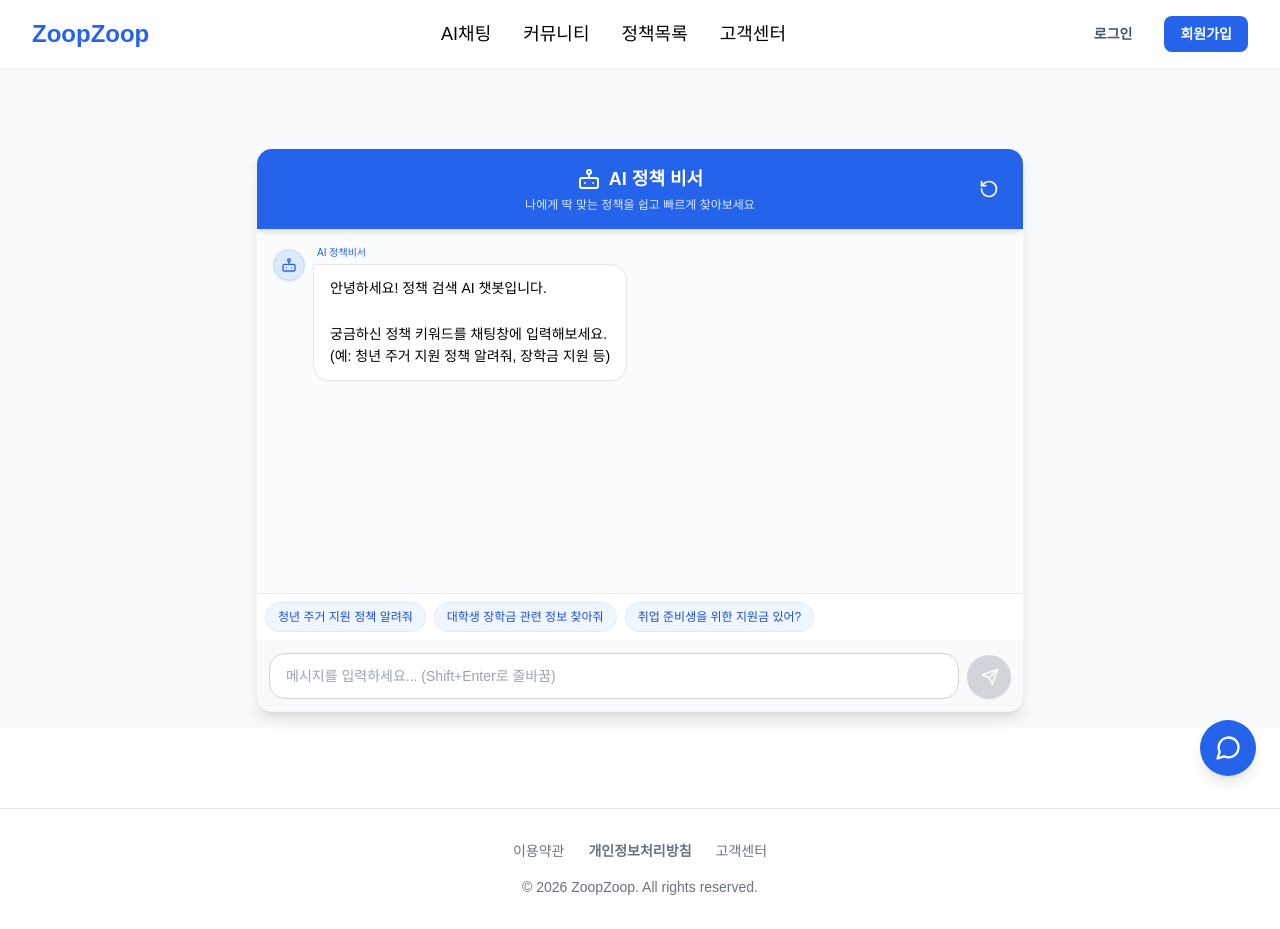
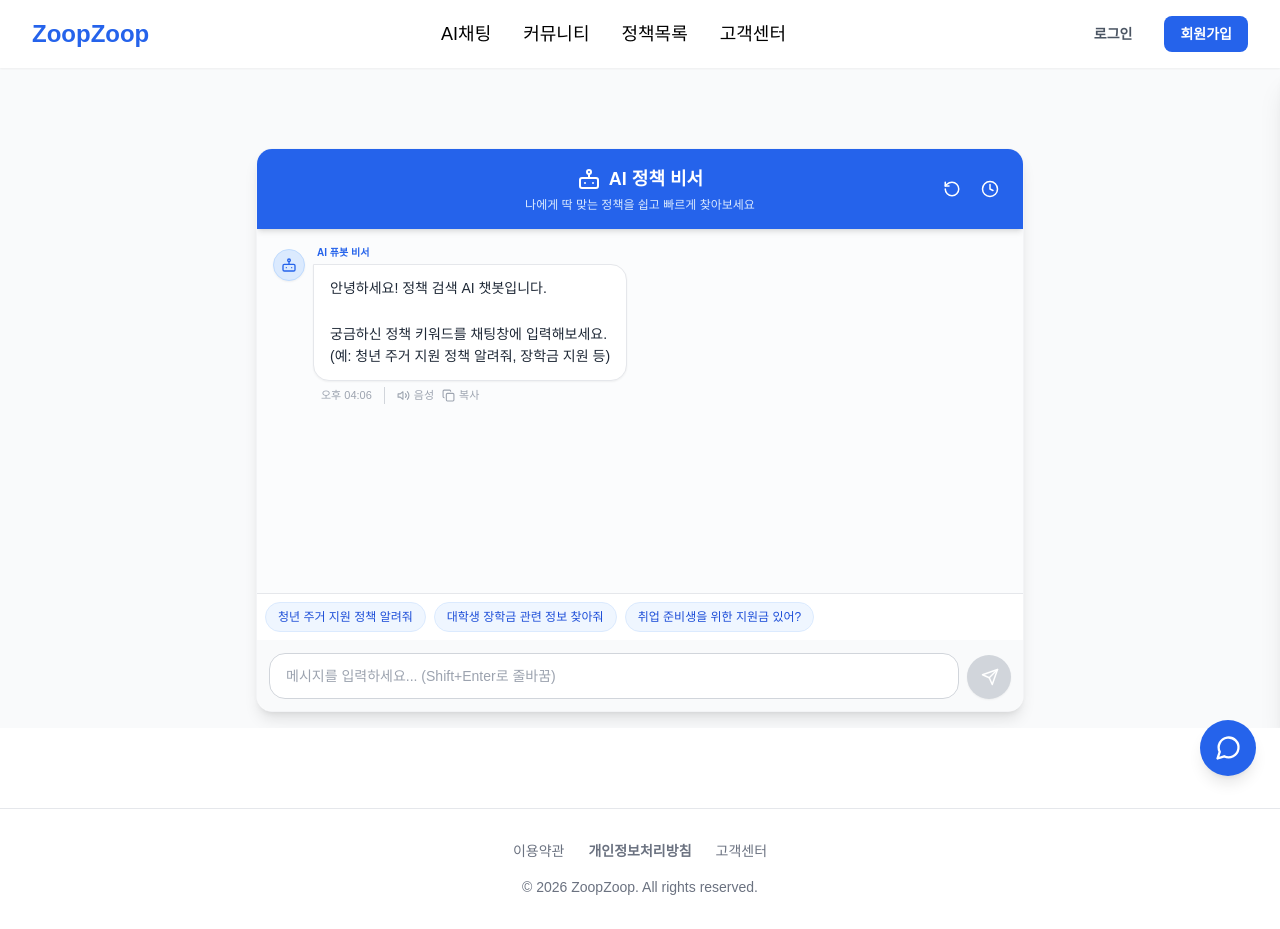
Before and after one commit to TAESEOK24/zoopzoop, a React (Create React App) app in the folder Front/client/: page /ai-chat in a window 1280 px wide. Built offline with nearby package versions, Linux system fonts and the light colour scheme.

Commit message:
feat: 히스토리 관리

```diff
--- a/Front/client/src/api/chatbot.js
+++ b/Front/client/src/api/chatbot.js
@@ -2,7 +2,7 @@ import axios from 'axios';
 import { API_BASE_URL } from './index';
 
 const chatbotApi = axios.create({
-    baseURL: `${API_BASE_URL}/chatbot`,
+    baseURL: `${API_BASE_URL}/api/chatbot`,
     headers: {
         'Content-Type': 'application/json',
     },
--- /dev/null
+++ b/Front/client/src/components/Chatbot/ChatHistorySidebar.jsx
@@ -0,0 +1,68 @@
+import React from 'react';
+import { X, MessageSquare, Clock } from 'lucide-react';
+
+const ChatHistorySidebar = ({ isOpen, onClose, sessions, onSelectSession }) => {
+    return (
+        <>
+            {/* Backdrop */}
+            {isOpen && (
+                <div
+                    className="absolute inset-0 bg-black bg-opacity-30 z-20 transition-opacity"
+                    onClick={onClose}
+                />
+            )}
+
+            {/* Sidebar */}
+            <div
+                className={`absolute top-0 right-0 h-full w-64 bg-white shadow-xl z-30 transform transition-transform duration-300 ease-in-out flex flex-col ${
+                    isOpen ? 'translate-x-0' : 'translate-x-full'
+                }`}
+            >
+                <div className="flex justify-between items-center p-4 border-b border-gray-100">
+                    <h3 className="font-bold flex items-center text-gray-800">
+                        <Clock className="w-4 h-4 mr-2" />
+                        이전 대화 내역
+                    </h3>
+                    <button onClick={onClose} className="p-1 hover:bg-gray-100 rounded text-gray-500">
+                        <X size={20} />
+                    </button>
+                </div>
+
+                <div className="flex-1 overflow-y-auto p-2">
+                    {sessions.length === 0 ? (
+                        <div className="text-center text-sm text-gray-400 mt-10">
+                            이전 대화 내역이 없습니다.
+                        </div>
+                    ) : (
+                        <ul className="space-y-2">
+                            {sessions.map((session) => (
+                                <li key={session.id}>
+                                    <button
+                                        onClick={() => onSelectSession(session)}
+                                        className="w-full text-left p-3 rounded hover:bg-gray-50 border border-transparent hover:border-gray-200 transition-colors group"
+                                    >
+                                        <div className="flex items-start">
+                                            <MessageSquare className="w-4 h-4 mr-2 mt-1 text-gray-400 group-hover:text-blue-500 shrink-0" />
+                                            <div className="flex-1 min-w-0">
+                                                <p className="text-sm font-medium text-gray-700 truncate">
+                                                    {session.title || '새로운 대화'}
+                                                </p>
+                                                <p className="text-xs text-gray-400 mt-1">
+                                                    {new Date(session.timestamp).toLocaleString('ko-KR', {
+                                                        month: 'short', day: 'numeric', hour: '2-digit', minute: '2-digit'
+                                                    })}
+                                                </p>
+                                            </div>
+                                        </div>
+                                    </button>
+                                </li>
+                            ))}
+                        </ul>
+                    )}
+                </div>
+            </div>
+        </>
+    );
+};
+
+export default ChatHistorySidebar;
--- a/Front/client/src/components/Chatbot/ChatMessageList.jsx
+++ b/Front/client/src/components/Chatbot/ChatMessageList.jsx
@@ -1,5 +1,5 @@
 import React, { useEffect, useRef } from 'react';
-import { Bot, User, ExternalLink } from 'lucide-react';
+import { Bot, ExternalLink, Volume2, Copy } from 'lucide-react';
 import PolicyCardList from './PolicyCardList';
 
 /**
@@ -12,6 +12,7 @@ import PolicyCardList from './PolicyCardList';
  * @property {Array} [references]
  * @property {boolean} [isTyping]
  * @property {number} [matchedPolicyCount]
+ * @property {string} [timestamp]
  */
 
 /**
@@ -24,6 +25,37 @@ const ChatMessageList = ({ messages }) => {
         endRef.current?.scrollIntoView({ behavior: 'smooth' });
     }, [messages]);
 
+    const handleTTS = (text) => {
+        if (!text) return;
+        if ('speechSynthesis' in window) {
+            window.speechSynthesis.cancel(); // Stop playing anything else
+            const utterance = new SpeechSynthesisUtterance(text);
+            utterance.lang = 'ko-KR';
+            window.speechSynthesis.speak(utterance);
+        } else {
+            alert('이 브라우저에서는 음성 기능을 지원하지 않습니다.');
+        }
+    };
+
+    const handleCopy = (text) => {
+        if (!text) return;
+        navigator.clipboard.writeText(text).then(() => {
+            alert('클립보드에 복사되었습니다.');
+        }).catch(err => {
+            console.error('Clipboard error:', err);
+            alert('복사에 실패했습니다.');
+        });
+    };
+
+    const formatTime = (isoString) => {
+        if (!isoString) return '';
+        try {
+            return new Date(isoString).toLocaleTimeString('ko-KR', { hour: '2-digit', minute: '2-digit' });
+        } catch(e) {
+            return '';
+        }
+    };
+
     return (
         <div className="flex-1 overflow-y-auto p-4 bg-slate-50/50 space-y-6">
             {messages.map((msg) => {
@@ -33,8 +65,9 @@ const ChatMessageList = ({ messages }) => {
                 if (isSystem) {
                     return (
                         <div key={msg.id} className="flex justify-center my-2">
-                            <div className="bg-gray-200 text-gray-600 text-[10px] px-3 py-1 rounded-full text-center max-w-[80%]">
-                                {msg.text}
+                            <div className="bg-gray-200 text-gray-600 text-[10px] px-3 py-1 rounded-full text-center max-w-[80%] flex flex-col items-center">
+                                <span>{msg.text}</span>
+                                {msg.timestamp && <span className="text-[9px] mt-0.5 opacity-70">{formatTime(msg.timestamp)}</span>}
                             </div>
                         </div>
                     );
@@ -50,11 +83,11 @@ const ChatMessageList = ({ messages }) => {
 
                         <div className={`flex flex-col max-w-[85%]`}>
                             {!isBot && <span className="text-[10px] text-gray-500 mb-1 ml-auto mr-1">나</span>}
-                            {isBot && <span className="text-[10px] text-blue-600 mb-1 ml-1 font-medium">AI 정책비서</span>}
+                            {isBot && <span className="text-[10px] text-blue-600 mb-1 ml-1 font-bold">AI 퓨봇 비서</span>}
 
                             <div className={`rounded-2xl px-4 py-3 shadow-sm text-sm leading-relaxed ${
                                 msg.isTyping ? 'bg-gray-100 text-gray-500 rounded-tl-none italic' :
-                                isBot ? 'bg-white border border-gray-200 rounded-tl-none' : 'bg-blue-600 text-white rounded-tr-none'
+                                isBot ? 'bg-white border border-gray-200 rounded-tl-none text-gray-800' : 'bg-blue-600 text-white rounded-tr-none'
                             }`}>
                                 {msg.isTyping && (
                                     <div className="flex space-x-1 py-1">
@@ -65,7 +98,7 @@ const ChatMessageList = ({ messages }) => {
                                 )}
 
                                 {!msg.isTyping && !isBot && (
-                                    <p className="whitespace-pre-wrap word-break">{msg.text}</p>
+                                    <p className="whitespace-pre-wrap break-words">{msg.text}</p>
                                 )}
 
                                 {!msg.isTyping && isBot && (
@@ -104,6 +137,33 @@ const ChatMessageList = ({ messages }) => {
                                     </div>
                                 )}
                             </div>
+
+                            {/* Timestamp Component / Button Actions Area */}
+                            {msg.timestamp && !msg.isTyping && (
+                                <div className={`flex items-center mt-1.5 space-x-3 text-[11px] text-gray-400 ${isBot ? 'justify-start ml-2' : 'justify-end mr-2'}`}>
+                                    <span>{formatTime(msg.timestamp)}</span>
+
+                                    {isBot && (
+                                        <div className="flex items-center space-x-2 border-l border-gray-300 pl-3">
+                                            <button
+                                                onClick={() => handleTTS(msg.answer || msg.text)}
+                                                className="hover:text-gray-700 flex items-center transition-colors"
+                                                title="음성으로 듣기"
+                                            >
+                                                <Volume2 size={13} className="mr-1" /> 음성
+                                            </button>
+                                            <button
+                                                onClick={() => handleCopy(msg.answer || msg.text)}
+                                                className="hover:text-gray-700 flex items-center transition-colors"
+                                                title="텍스트 복사"
+                                            >
+                                                <Copy size={13} className="mr-1" /> 복사
+                                            </button>
+                                        </div>
+                                    )}
+                                </div>
+                            )}
+
                         </div>
                     </div>
                 );
--- a/Front/client/src/pages/AIChat/index.jsx
+++ b/Front/client/src/pages/AIChat/index.jsx
@@ -1,35 +1,95 @@
-import React, { useState } from 'react';
-import { Bot, RotateCcw } from 'lucide-react';
+import React, { useState, useEffect } from 'react';
+import { Bot, RotateCcw, Clock } from 'lucide-react';
 import ChatMessageList from '../../components/Chatbot/ChatMessageList';
 import ChatInput from '../../components/Chatbot/ChatInput';
+import ChatHistorySidebar from '../../components/Chatbot/ChatHistorySidebar';
 import { askChatbot } from '../../api/chatbot';
 
-const INITIAL_MESSAGE = {
+const getInitialMessage = () => ({
     id: 'welcome',
     sender: 'bot',
-    answer: '안녕하세요! 정책 검색 AI 챗봇입니다.\n\n궁금하신 정책 키워드를 채팅창에 입력해보세요.\n(예: 청년 주거 지원 정책 알려줘, 장학금 지원 등)'
-};
+    answer: '안녕하세요! 정책 검색 AI 챗봇입니다.\n\n궁금하신 정책 키워드를 채팅창에 입력해보세요.\n(예: 청년 주거 지원 정책 알려줘, 장학금 지원 등)',
+    timestamp: new Date().toISOString()
+});
 
 const AIChatPage = () => {
-    const [messages, setMessages] = useState([INITIAL_MESSAGE]);
+    const [messages, setMessages] = useState([getInitialMessage()]);
     const [sessionId, setSessionId] = useState(null);
+    const [localSessionId, setLocalSessionId] = useState(() => Date.now().toString());
     const [isLoading, setIsLoading] = useState(false);
 
+    const [chatSessions, setChatSessions] = useState([]);
+    const [isSidebarOpen, setIsSidebarOpen] = useState(false);
+
+    // Load history on mount
+    useEffect(() => {
+        const stored = localStorage.getItem('chat_sessions');
+        if (stored) {
+            try {
+                setChatSessions(JSON.parse(stored));
+            } catch (e) {
+                console.error('Failed to parse chat sessions', e);
+            }
+        }
+    }, []);
+
+    // Save session when messages update
+    useEffect(() => {
+        if (messages.length <= 1) return; // don't save just the welcome message
+
+        setChatSessions(prev => {
+            const existingIdx = prev.findIndex(s => s.id === localSessionId);
+            const userMessages = messages.filter(m => m.sender === 'user');
+            const title = userMessages.length > 0 ? userMessages[0].text : '새로운 대화';
+
+            const newSession = {
+                id: localSessionId,
+                backendSessionId: sessionId,
+                title,
+                timestamp: new Date().toISOString(),
+                messages
+            };
+
+            let updated;
+            if (existingIdx >= 0) {
+                updated = [...prev];
+                updated[existingIdx] = newSession;
+            } else {
+                updated = [newSession, ...prev];
+            }
+
+            localStorage.setItem('chat_sessions', JSON.stringify(updated));
+            return updated;
+        });
+    }, [messages, sessionId, localSessionId]);
+
     const handleReset = () => {
-        if (window.confirm('새로운 대화를 시작하시겠습니까?')) {
-            setMessages([INITIAL_MESSAGE]);
+        if (window.confirm('새로운 대화를 시작하시겠습니까? (이전 대화는 히스토리로 보존됩니다)')) {
+            setMessages([getInitialMessage()]);
             setSessionId(null);
+            setLocalSessionId(Date.now().toString());
+            setIsSidebarOpen(false);
         }
+    };
+
+    const handleSelectSession = (session) => {
+        setMessages(session.messages);
+        setSessionId(session.backendSessionId);
+        setLocalSessionId(session.id);
+        setIsSidebarOpen(false);
     };
 
     const handleSend = async (text) => {
         if (!text.trim() || isLoading) return;
 
-        // 1. Add User Message
         const userMsgId = Date.now().toString();
-        setMessages(prev => [...prev, { id: userMsgId, sender: 'user', text }]);
+        setMessages(prev => [...prev, {
+            id: userMsgId,
+            sender: 'user',
+            text,
+            timestamp: new Date().toISOString()
+        }]);
 
-        // 2. Add Loading Message
         const tempBotMsgId = (Date.now() + 1).toString();
         setMessages(prev => [...prev, { id: tempBotMsgId, sender: 'bot', isTyping: true }]);
         setIsLoading(true);
@@ -37,29 +97,26 @@ const AIChatPage = () => {
         try {
             const res = await askChatbot({ message: text, sessionId });
 
-            // 3. Remove Loading Message
             setMessages(prev => prev.filter(m => m.id !== tempBotMsgId));
 
             if (res && res.resultCode === 'S-1' && res.data) {
                 const { answer, policies, references, matchedPolicyCount } = res.data;
                 const newSessionId = res.data.sessionId;
 
-                // 세션 아이디 저장 (다음 요청부터 사용)
                 if (newSessionId) {
                     setSessionId(newSessionId);
                 }
 
                 const botMsgId = (Date.now() + 2).toString();
 
-                // 프론트 렌더링 규칙에 맞춰 그대로 상태에 저장.
-                // data.answer, policies, references 등을 분리 유지합니다.
                 setMessages(prev => [...prev, {
                     id: botMsgId,
                     sender: 'bot',
-                    answer: answer, // answer는 무조건 표시
-                    policies: policies || [], // policies가 비어있어도 answer를 덮어쓰지 않음
+                    answer: answer,
+                    policies: policies || [],
                     references: references || [],
-                    matchedPolicyCount: matchedPolicyCount !== undefined ? matchedPolicyCount : 0
+                    matchedPolicyCount: matchedPolicyCount !== undefined ? matchedPolicyCount : 0,
+                    timestamp: new Date().toISOString()
                 }]);
             } else {
                 throw new Error(res?.message || 'Invalid Response');
@@ -72,7 +129,8 @@ const AIChatPage = () => {
             setMessages(prev => [...prev, {
                 id: errorMsgId,
                 sender: 'system',
-                text: '서버와 연결하는 중 오류가 발생했습니다. 잠시 후 다시 시도해주세요.'
+                text: '서버와 연결하는 중 오류가 발생했습니다. 잠시 후 다시 시도해주세요.',
+                timestamp: new Date().toISOString()
             }]);
         } finally {
             setIsLoading(false);
@@ -80,25 +138,36 @@ const AIChatPage = () => {
     };
 
     return (
-        <div className="flex flex-col min-h-[calc(100vh-140px)] bg-gray-50 pt-20 pb-4 px-4 md:px-0">
-            <div className="max-w-3xl w-full mx-auto flex flex-col flex-1 bg-white rounded-2xl shadow-lg border border-gray-100 overflow-hidden">
-                {/* Header */}
-                <div className="bg-blue-600 text-white p-4 text-center shrink-0 shadow-md z-10 relative flex items-center justify-center">
+        <div className="flex flex-col min-h-[calc(100vh-140px)] bg-gray-50 pt-20 pb-4 px-4 md:px-0 relative overflow-hidden">
+            <div className="max-w-3xl w-full mx-auto flex flex-col flex-1 bg-white rounded-2xl shadow-lg border border-gray-100 overflow-hidden relative">
+                {/* Header - Reverted to Blue Theme */}
+                <div className="bg-blue-600 text-white p-4 text-center shrink-0 shadow-md z-10 relative flex items-center justify-between">
+                    <div className="w-16"></div> {/* Spacer for center alignment */}
                     <div className="flex flex-col items-center">
                         <h2 className="text-lg font-bold flex items-center justify-center">
                             <Bot className="mr-2" /> AI 정책 비서
                         </h2>
                         <p className="text-xs text-blue-100 mt-1">나에게 딱 맞는 정책을 쉽고 빠르게 찾아보세요</p>
                     </div>
-                    {/* Reset Button */}
-                    <button
-                        onClick={handleReset}
-                        className="absolute right-4 top-1/2 -translate-y-1/2 p-2 hover:bg-blue-700 rounded transition-colors text-white"
-                        title="새 대화 시작"
-                        aria-label="새 대화 시작"
-                    >
-                        <RotateCcw size={20} />
-                    </button>
+                    {/* Buttons */}
+                    <div className="w-16 flex justify-end gap-1">
+                        <button
+                            onClick={handleReset}
+                            className="p-2 hover:bg-blue-700 rounded transition-colors text-white"
+                            title="새 대화 시작"
+                            aria-label="새 대화 시작"
+                        >
+                            <RotateCcw size={18} />
+                        </button>
+                        <button
+                            onClick={() => setIsSidebarOpen(true)}
+                            className="p-2 hover:bg-blue-700 rounded transition-colors text-white"
+                            title="대화 히스토리"
+                            aria-label="대화 히스토리"
+                        >
+                            <Clock size={18} />
+                        </button>
+                    </div>
                 </div>
 
                 {/* Chat Message List */}
@@ -107,6 +176,14 @@ const AIChatPage = () => {
                 {/* Chat Input */}
                 <ChatInput onSend={handleSend} disabled={isLoading} />
             </div>
+
+            {/* Sidebar Overlay - Moved to avoid blocking pointer events */}
+            <ChatHistorySidebar
+                isOpen={isSidebarOpen}
+                onClose={() => setIsSidebarOpen(false)}
+                sessions={chatSessions}
+                onSelectSession={handleSelectSession}
+            />
         </div>
     );
 };
```
